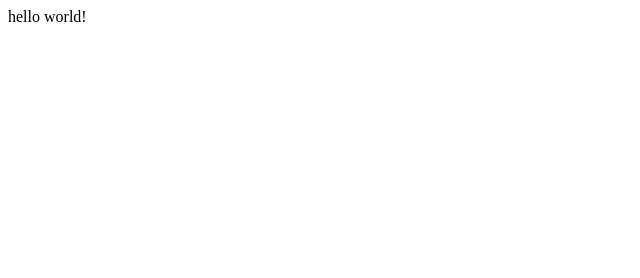
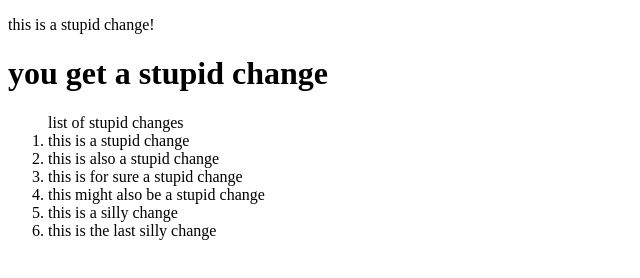
Before and after one commit to n0rthf4ce/hosting-test, a plain HTML site: page index.html in a window 1280 px wide. Shown: the whole page, without its empty margins (0-640 px from the left). Drawn offline with Linux system fonts and the light colour scheme.

Commit message:
add silly changes

```diff
--- a/index.html
+++ b/index.html
@@ -1,7 +1,21 @@
 <!doctype html>
 <html>
-    <head>
-        <title>hosting test</title>
-    </head>
-    <body>hello world!</body>
+
+<head>
+    <title>sillyness</title>
+</head>
+
+<body>
+    <p>this is a stupid change!</p>
+    <h1>you get a stupid change</h1>
+    <ol>list of stupid changes
+    <li>this is a stupid change</li>
+    <li>this is also a stupid change</li>
+    <li>this is for sure a stupid change</li>
+    <li>this might also be a stupid change</li>
+    <li>this is a silly change</li>
+    <li>this is the last silly change</li>
+    </ol>
+</body>
+
 </html>
```
